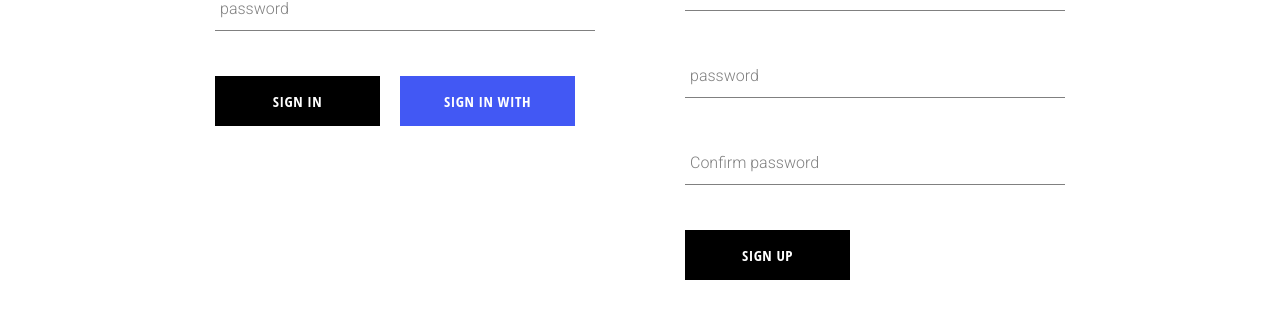
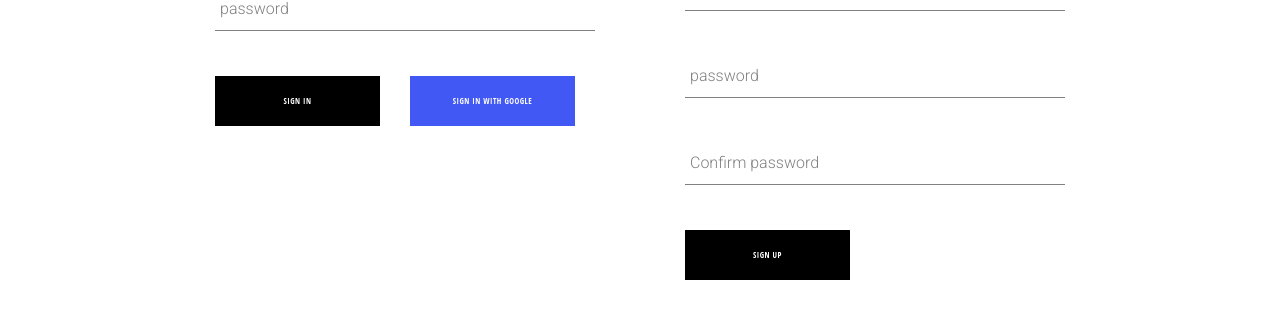
Before and after one commit to Antonio-Diaz/react-ecommerce, a React (Create React App) app: page /signin in a window 1280 px wide. Shown: the part 350-668 px from the top of the page. Built offline with nearby package versions, Linux system fonts and the light colour scheme; no server answers.

Commit message:
fixed button-component font-size

```diff
--- a/src/components/custom-button/custom-button.styles.scss
+++ b/src/components/custom-button/custom-button.styles.scss
@@ -5,7 +5,7 @@
     letter-spacing: 0.5px;
     line-height: 50px;
     padding: 0 35px 0 35px;
-    font-size: 15px;
+    font-size: 8px;
     background-color: black;
     color: white;
     text-transform: uppercase;
--- a/src/components/sign-in/sign-in.component.jsx
+++ b/src/components/sign-in/sign-in.component.jsx
@@ -56,7 +56,7 @@ class SignIn extends React.Component {
                            required />
                     <div className="buttons">
                         <CustomButton type="submit"> sign in </CustomButton>
-                        <CustomButton onClick={signInWithGoogle} isGoogleSignIn >Sign in with Google</CustomButton>
+                        <CustomButton type="button" onClick={signInWithGoogle} isGoogleSignIn >Sign in with Google</CustomButton>
                     </div>
                 </form>
             </div>
```
